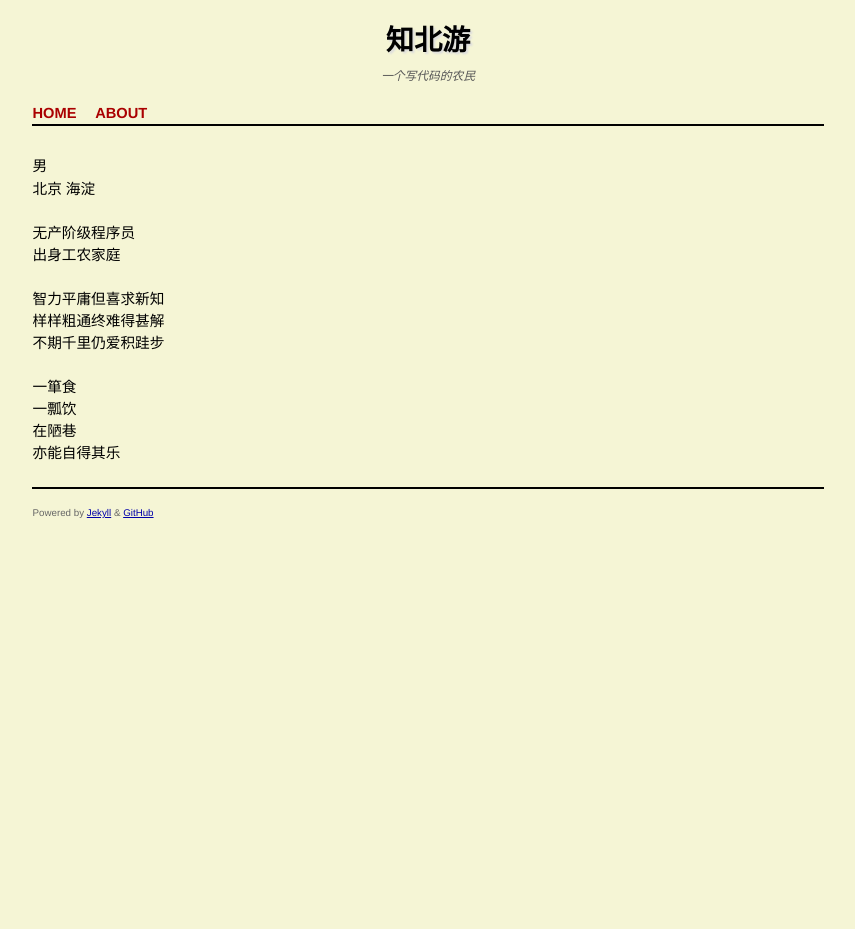
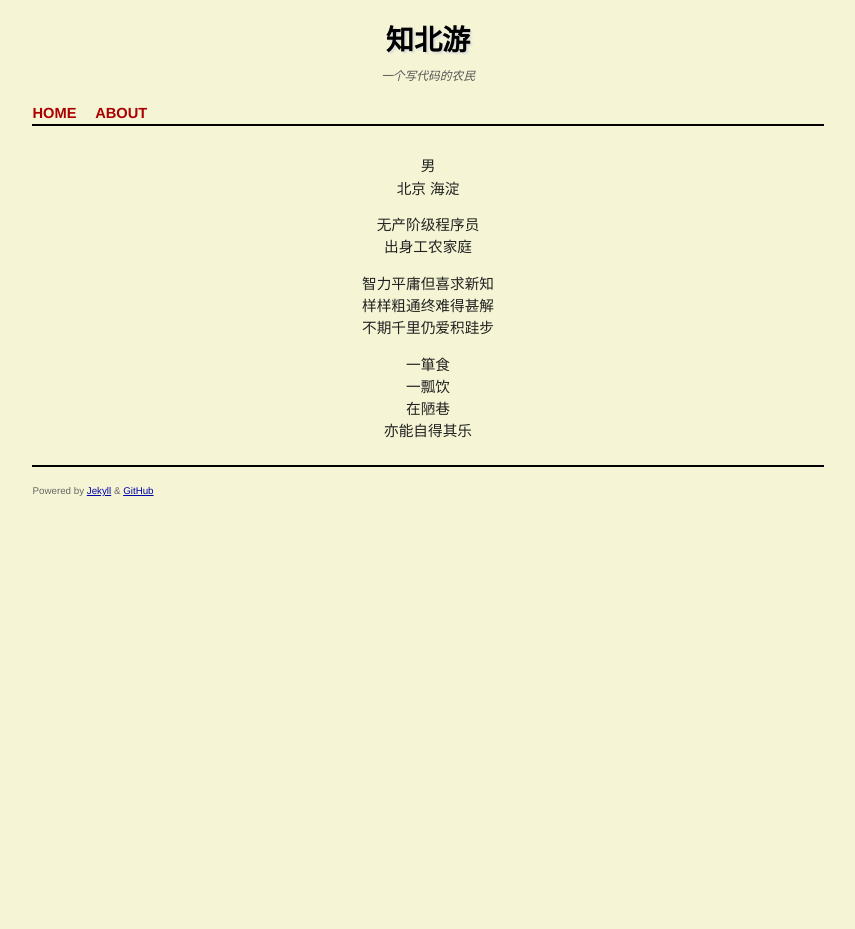
Before and after one commit to yanghuashuai/jekyll_zby, a Jekyll site: the page built from about.html, in a window 1280 px wide. Shown: the whole page, without its empty margins (212-1067 px from the left). Built offline with Jekyll 4.4.1, drawn with Linux system fonts in a browser that asks for light colours; Markdown is read by kramdown in place of the engine named in the settings.

Commit message:
* beta 1.0

```diff
--- a/about.html
+++ b/about.html
@@ -3,19 +3,24 @@ layout: default
 title: 知北游
 ---
 
-<div id="home">
+<div class="about">
+<p>
 男
 	<br/>北京 海淀
-<br/>
-<br/>无产阶级程序员
+</p>
+<p>
+	无产阶级程序员
 	<br/>出身工农家庭
-<br/>
-<br/>智力平庸但喜求新知
+</p>
+<p>
+	智力平庸但喜求新知
 	<br/>样样粗通终难得甚解
 	<br/>不期千里仍爱积跬步
-<br/>
-<br/>一箪食
+</p>
+<p>
+	一箪食
 	<br/>一瓢饮
 	<br/>在陋巷
 	<br/>亦能自得其乐
+</p>
 </div>
--- a/css/screen.css
+++ b/css/screen.css
@@ -228,3 +228,15 @@ ul.posts {
   #related h2 {
     margin-bottom: 1em;
   }
+
+.about {
+	color: #222;
+	text-align: center;
+	/*
+	font-style: italic;
+ 	background-image: url(../images/about.png);
+	background-repeat:
+	no-repeat;
+	background-size: 100% 100%;"
+	*/
+}
```
Also changed, not shown: _posts/2012-09-01-way-truth-life.md (+2 -2 lines), images/rss.png (deleted). Lines whose indentation alone changed are shown as unchanged.
